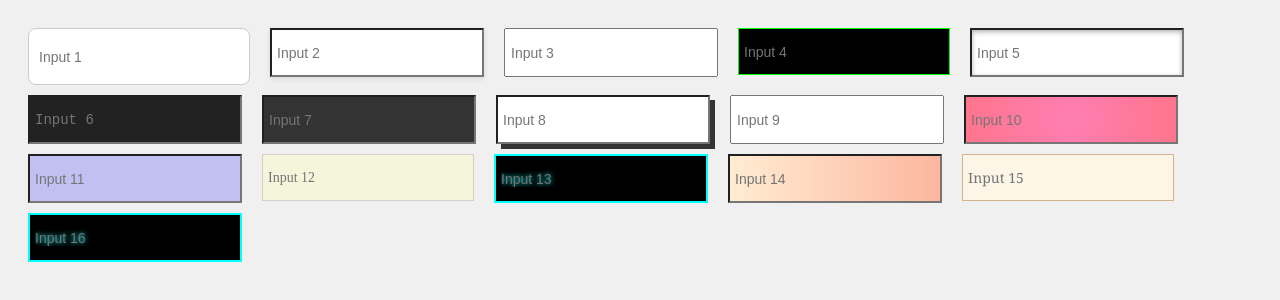
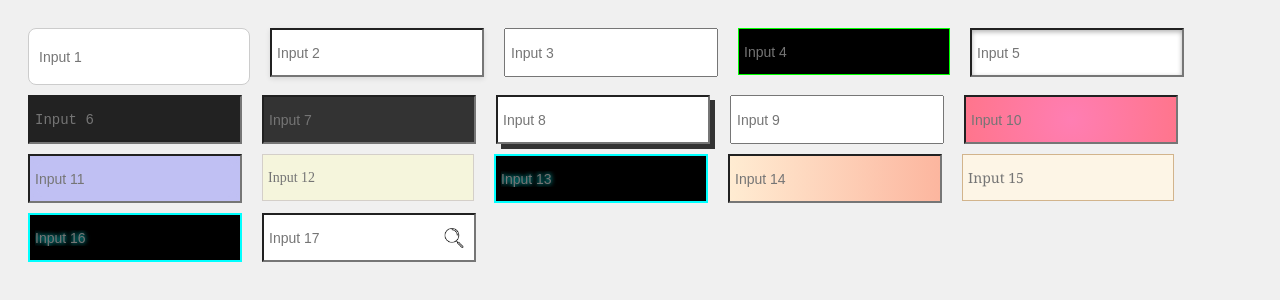
Before and after one commit to gabrieljcoutinho/Estilizao-de-inputs, a plain HTML site: page index.html in a window 1280 px wide. Drawn offline with Linux system fonts and the light colour scheme.

Commit message:
input com img

```diff
--- a/index.html
+++ b/index.html
@@ -39,6 +39,8 @@
 <input class="input15" placeholder="Input 15">
 <br>
 <input class="input16" placeholder="Input 16">
+<br>
+<input class="input17" placeholder="Input 17">
 
 </body>
 </html>
--- a/style.css
+++ b/style.css
@@ -119,13 +119,16 @@
 }
 
 
-/* 100. Input estilo neon rosa */
+
 .input17 {
-    background: black;
-    border: 2px solid #ff69b4;
-    color: #ff69b4;
-    text-shadow: 0 0 5px #ff69b4;
+    background: #fff url("./pesquisa.png") no-repeat right 10px center;
+    background-size: 20px 20px;
+    /* tamanho da imagem */
+
+    /* espaço pro texto não bater na imagem */
 }
+
+
 
 /* Layout geral */
 body {
```
